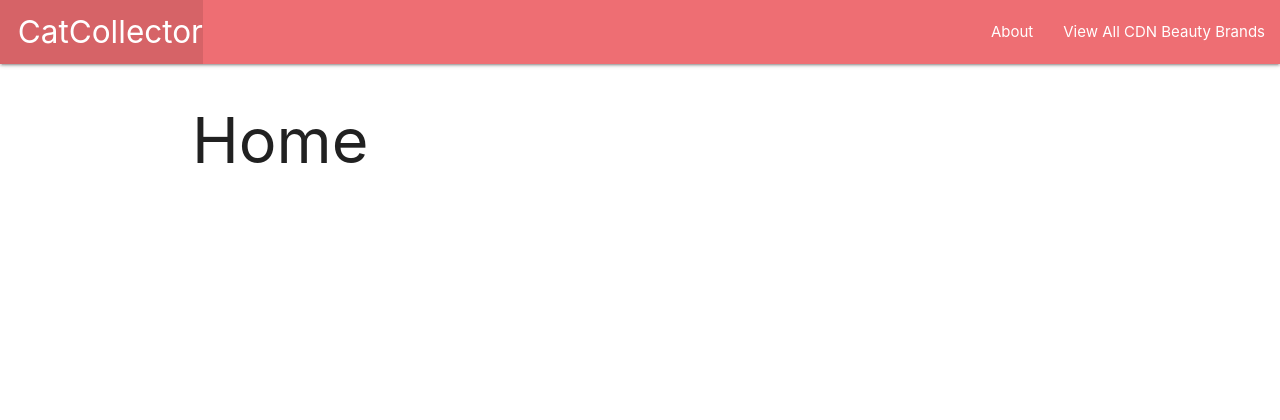
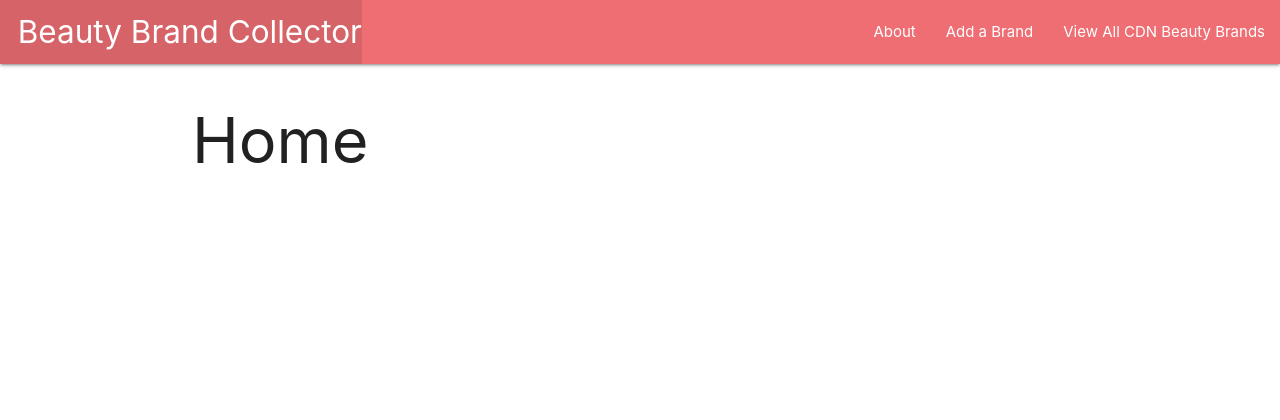
Before and after one commit to cubasve/Beauty-Brand-Collector, a Django app: page / in a window 1280 px wide. Shown: the top 420 px of the page. Run offline with Django 3.2, Linux system fonts and the light colour scheme.

Commit message:
Add CreateView

```diff
--- a/main_app/models.py
+++ b/main_app/models.py
@@ -1,4 +1,5 @@
 from django.db import models
+from django.urls import reverse
 
 
 # Create your models here.
@@ -10,3 +11,6 @@ class Brand(models.Model):
 
     def __str__(self):
         return self.name
+
+    def get_absolute_url(self):
+        return reverse('detail', kwargs={'brand_id': self.id})
--- a/main_app/templates/base.html
+++ b/main_app/templates/base.html
@@ -7,7 +7,7 @@
   <meta charset="UTF-8" />
   <meta name="viewport" content="width=device-width, initial-scale=1.0" />
   <meta http-equiv="X-UA-Compatible" content="ie=edge" />
-  <title>Cat Collector</title>
+  <title>Beauty Brand Collector</title>
   <link rel="stylesheet" href="https://cdnjs.cloudflare.com/ajax/libs/materialize/1.0.0/css/materialize.min.css" />
   <link rel="stylesheet" type="text/css" href="{% static 'css/style.css' %}" />
 </head>
@@ -18,12 +18,13 @@
       <div class="nav-wrapper">
         <ul>
           <li>
-            <a href="/" class="left brand-logo">&nbsp;&nbsp;CatCollector</a>
+            <a href="/" class="left brand-logo">&nbsp;&nbsp;Beauty Brand Collector</a>
           </li>
         </ul>
         <ul class="right">
-          <li><a href="/about">About</a></li>
-          <li><a href="/brands">View All CDN Beauty Brands</a></li>
+          <li><a href="{% url 'about' %}">About</a></li>
+          <li><a href="{% url 'brands_create' %}">Add a Brand</a></li>
+          <li><a href="{% url 'index' %}">View All CDN Beauty Brands</a></li>
         </ul>
       </div>
     </nav>
--- a/main_app/urls.py
+++ b/main_app/urls.py
@@ -6,4 +6,5 @@ urlpatterns = [
     path('about/', views.about, name='about'),
     path('brands/', views.brands_index, name='index'),
     path('brands/<int:brand_id>/', views.brands_detail, name='detail'),
+    path('brands/create/', views.BrandCreate.as_view(), name='brands_create'),
 ]
--- a/main_app/views.py
+++ b/main_app/views.py
@@ -1,26 +1,8 @@
 from django.shortcuts import render
+from django.views.generic.edit import CreateView
 from .models import Brand
 
-# Create your views here.
-# Add the following import
 
-# from django.http import HttpResponse
-
-# class Beauty:
-#     def __init__(self, name, country, description, founded):
-#         self.name = name
-#         self.country = country
-#         self.description = description
-#         self.founded = founded
-
-# beauty = [
-#     Beauty('Marcelle', 'Canada', 'Offers skincare and makeup products for sensitive skin', 1910),
-#     Beauty('Deciem', 'Canada', 'Offers affordable, mid-range, and luxury skincare products', 2013),
-#     Beauty('Elate Cosmetics', 'Canada', 'Sustainable makeup brand that has eco-friendly packaging', 2014)
-# ]
-
-
-# Define the home view
 def home(request):
     return render(request, 'home.html')
 
@@ -37,3 +19,8 @@ def brands_index(request):
 def brands_detail(request, brand_id):
     brand = Brand.objects.get(id=brand_id)
     return render(request, 'brands/detail.html', {'brand': brand})
+
+
+class BrandCreate(CreateView):
+    model = Brand
+    fields = '__all__'
```
Also changed, not shown: main_app/templates/main_app/brand_form.html (added, +10 -0 lines).
